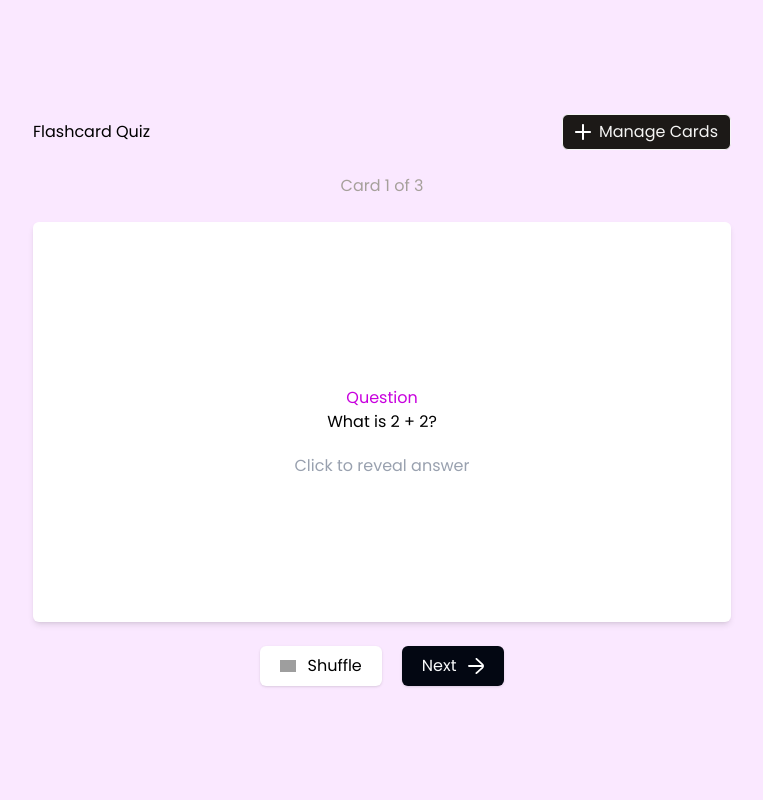
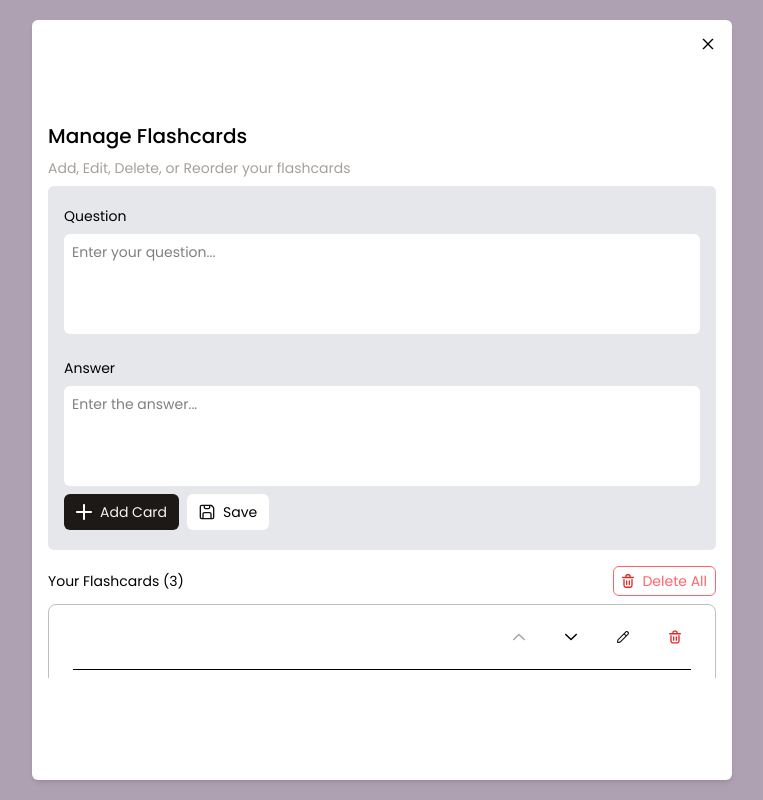
Before and after one commit to renjastine/flashcard-app, a Next.js app: page / in a window 1280 px wide. Shown: the whole page, without its empty margins (258-1021 px from the left). Built offline with nearby package versions, Linux system fonts and the light colour scheme; grey boxes are pictures that could not be loaded.

Commit message:
No display done

```diff
--- a/app/components/ManageCardsModal.tsx
+++ b/app/components/ManageCardsModal.tsx
@@ -43,6 +43,7 @@ const ManageCardsModal = ({ setManageCard }: ManageCardsModalProps) => {
 
   const handleClick = () => {
     setTranslateY("translate-y-50 opacity-0");
+
     setTimeout(() => {
       setManageCard(false);
     }, 300)
@@ -109,8 +110,7 @@ const ManageCardsModal = ({ setManageCard }: ManageCardsModalProps) => {
                   setFlashCards={val => setFlashCards(val)}
                   setEditMode={val => setEditMode(val)}
                   containerRef={containerRef}
-                />
-            )}
+                />)}
           </div>
         </div>
       </div>
--- /dev/null
+++ b/app/components/NoDisplay.tsx
@@ -0,0 +1,22 @@
+import { ManageCardsModalProps } from '../types'
+
+function NoDisplay({ setManageCard } : ManageCardsModalProps) {
+    const handleClick = () => {
+        setManageCard(true);
+    }
+
+    return (
+        <div className='w-full flex flex-col items-center text-center gap-1'>
+            <h1 className='w-50'>No Flashcards Yet</h1>
+            <button
+                onClick={handleClick}
+                className='flex gap-3 border px-3 py-2 rounded-sm cursor-pointer bg-gray-950 text-white'
+            >
+                <img className="w-4" src="/add-white.svg" alt="add" />
+                Add First Card
+            </button>
+        </div>
+    )
+}
+
+export default NoDisplay
--- a/app/page.tsx
+++ b/app/page.tsx
@@ -1,10 +1,33 @@
 'use client';
-import { useState } from "react";
+import { useEffect, useState } from "react";
 import Flashcards from "./components/Flashcards";
 import ManageCardsModal from "./components/ManageCardsModal";
+import { CardT } from "./types";
+import { createCards } from "./data";
+import NoDisplay from "./components/NoDisplay";
 
 export default function Home() {
   const [manageCard, setManageCard] = useState(false)
+  const [flashcards, setFlashcards] = useState<CardT[]>([]);
+  const [noDisplay, setNoDisplay] = useState(false);
+
+  useEffect(() => {
+    const storage = localStorage.getItem("flashcards");
+    const initialCards = storage && storage !== "[]" ? JSON.parse(storage) : [];
+    setFlashcards(initialCards);
+
+  }, [])
+
+  useEffect(() => {
+    if (flashcards.length < 1) {
+      setManageCard(true)
+      setNoDisplay(true)
+    }
+    else {
+      setNoDisplay(false)
+    }
+
+  }, [flashcards])
 
   const handleClick = () => {
     setManageCard(true);
@@ -13,8 +36,10 @@ export default function Home() {
   return (
     <div className="flex justify-center w-screen h-screen">
       <main className="flex flex-col justify-center items-center p-4 w-full max-w-[730px] gap-6">
+        {noDisplay ? <NoDisplay setManageCard={val => setManageCard(val)} /> :
+          <>
             < div className="flex justify-between items-center w-full" >
-          < h1 className="" > Flashcard Quiz</h1 >
+              < h1 className=""> Flashcard Quiz</h1 >
               < button
                 onClick={handleClick}
                 className="select-none flex items-center border px-3 gap-2 h-9 bg-stone-900 text-stone-100 rounded-md cursor-pointer"
@@ -23,7 +48,7 @@ export default function Home() {
                 Manage Cards
               </button >
             </div >
-        <h1 className="text-stone-400">Card 1 of 3</h1>
+            <h1 className="text-stone-400">Card 1 of {flashcards.length}</h1>
             <Flashcards />
             <div className='flex gap-5'>
               <button className='flex items-center px-5 gap-3 h-10 bg-white rounded-md shadow-sm'>
@@ -35,6 +60,7 @@ export default function Home() {
                 <img src="/next.svg" className='w-4' alt="shuffle" />
               </button>
             </div>
+          </>}
         {manageCard &&
           <ManageCardsModal
             setManageCard={setManageCard}
```
Lines whose indentation alone changed are shown as unchanged.
